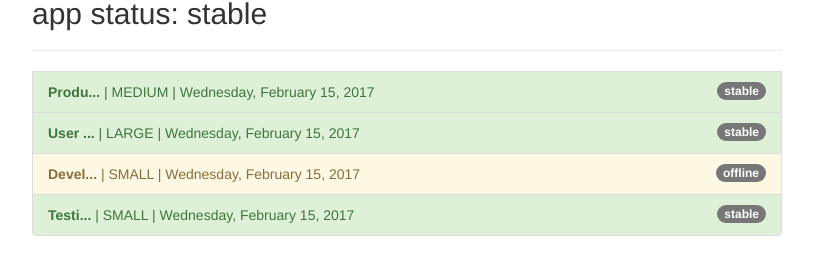
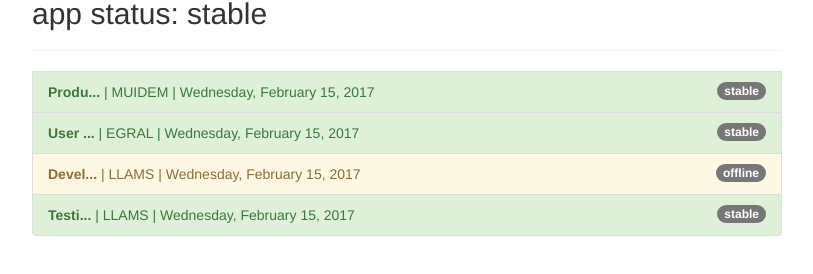
Before and after one commit to doug-newton/angular-udemy-course-project, an Angular app: page / in a window 1280 px wide. Shown: the part 244-518 px from the top of the page, without its empty margins (233-1046 px from the left). Built offline with nearby package versions, Linux system fonts and the light colour scheme.

Commit message:
create and use reverse pipe

```diff
--- a/src/app/app.component.html
+++ b/src/app/app.component.html
@@ -21,7 +21,7 @@
             {{ server.status }}
           </span>
           <strong>{{ server.name | shorten:5 }}</strong>
-          | {{ server.instanceType | uppercase }}
+          | {{ server.instanceType | uppercase | reverse }}
           | {{ server.started | date: 'fullDate' }}
         </li>
       </ul>
--- a/src/app/app.module.ts
+++ b/src/app/app.module.ts
@@ -4,12 +4,14 @@ import { FormsModule } from '@angular/forms';
 import { AppComponent } from './app.component';
 import { ShortenPipe } from './shorten.pipe';
 import { FilterPipe } from './filter.pipe';
+import { ReversePipe } from './reverse.pipe';
 
 @NgModule({
   declarations: [
     AppComponent,
     ShortenPipe,
-    FilterPipe
+    FilterPipe,
+    ReversePipe
   ],
   imports: [
     BrowserModule,
--- /dev/null
+++ b/src/app/reverse.pipe.ts
@@ -0,0 +1,12 @@
+import { Pipe, PipeTransform } from '@angular/core';
+
+@Pipe({
+  name: 'reverse'
+})
+export class ReversePipe implements PipeTransform {
+
+  transform(value: string): string {
+    return value.split('').reverse().join('')
+  }
+
+}
```
